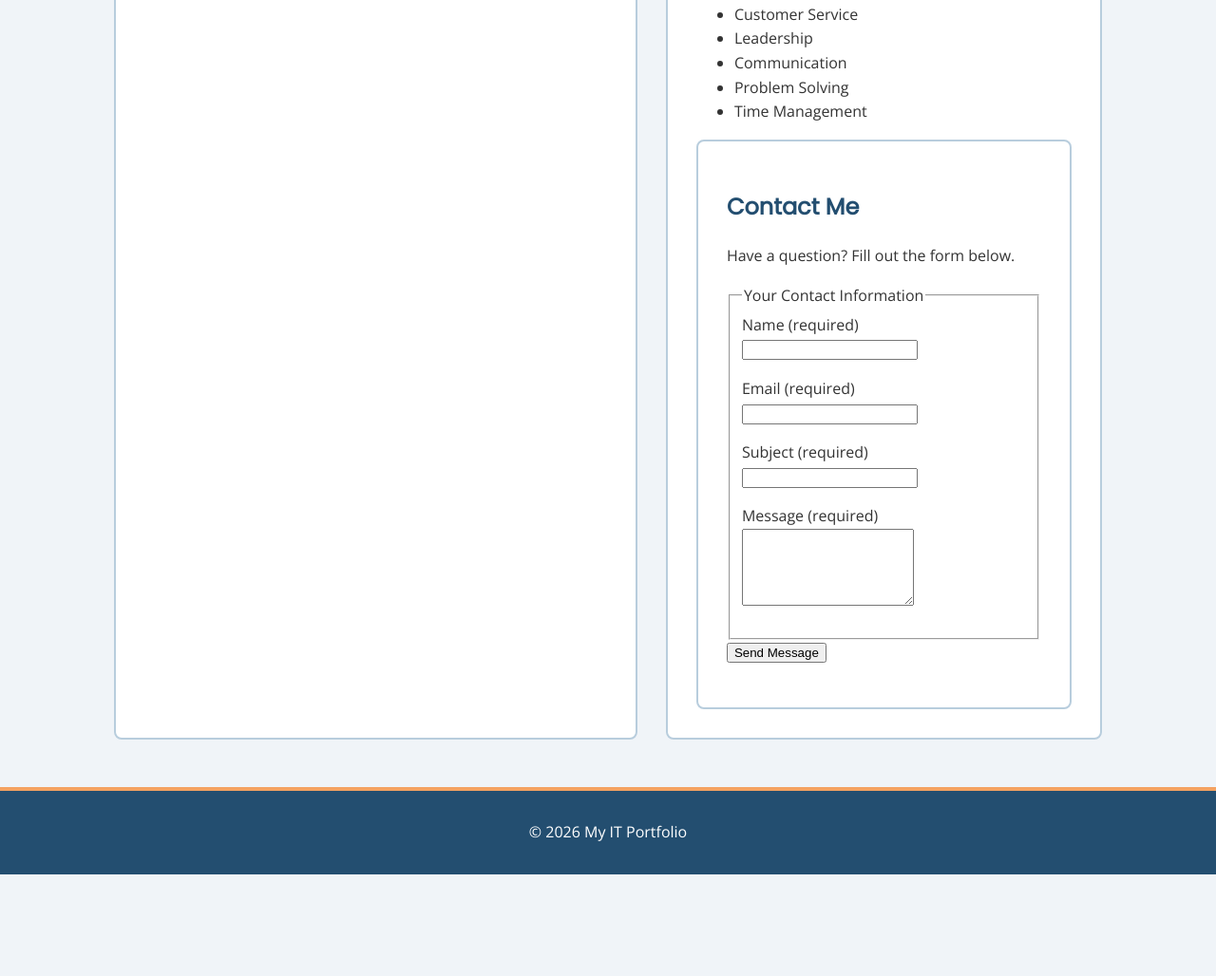
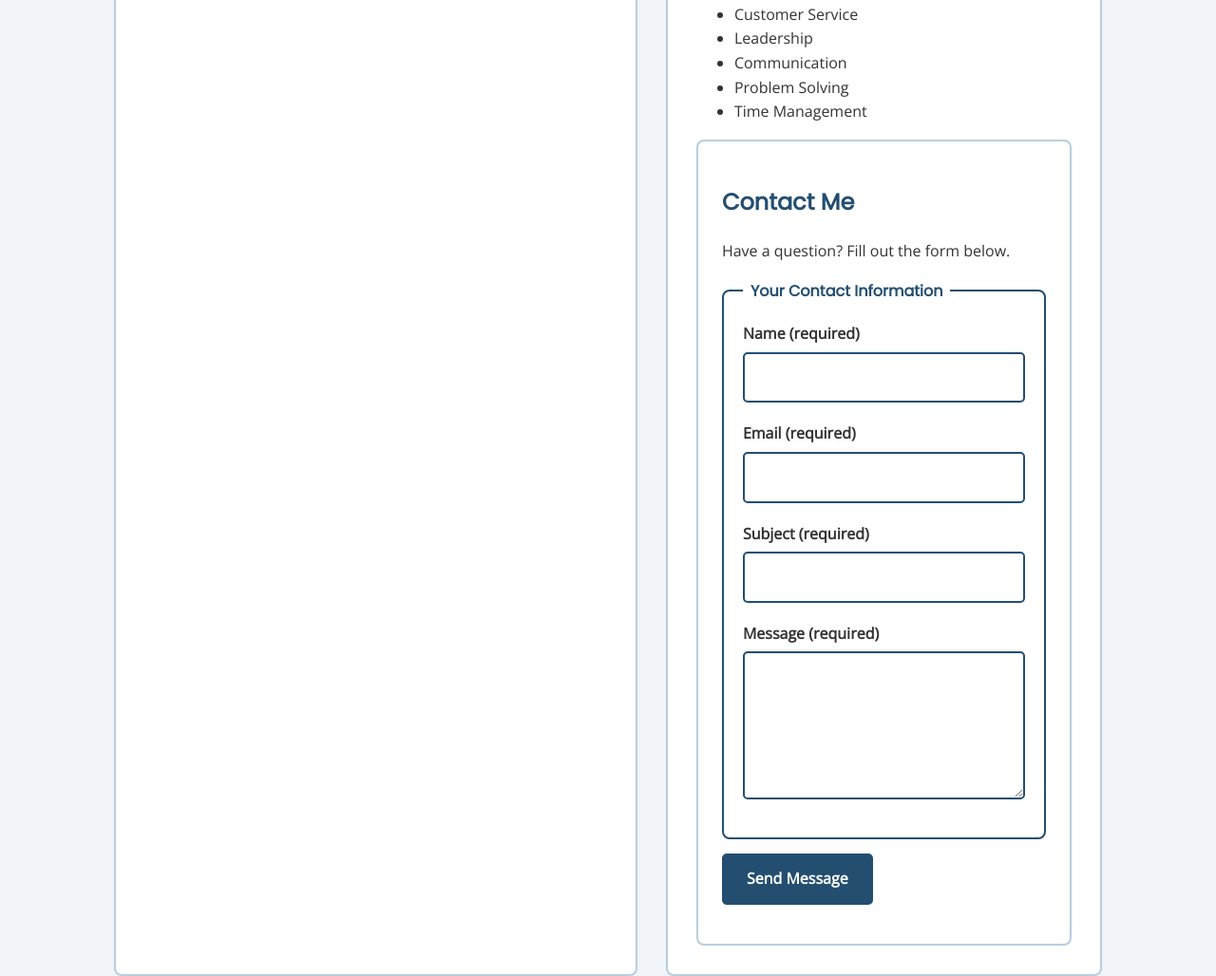
Before and after one commit to scamp2-ops/my-portfolio, a plain HTML site: page about.html in a window 1280 px wide. Shown: the part 654-1682 px from the top of the page at 95% size. Before the commit the page ends 1575 px from the top, so only its background shows below. Drawn offline with nearby package versions, Linux system fonts and the light colour scheme.

Commit message:
Add accessible styling for contact form

```diff
--- a/style.css
+++ b/style.css
@@ -163,3 +163,119 @@ select:focus-visible {
     outline: 3px solid #234e70;
     outline-offset: 3px;
 }
+
+/* Accessible Contact Form Styling */
+
+#contact {
+    background-color: #ffffff;
+    border: 2px solid #b8cddd;
+    border-radius: 8px;
+    padding: 25px;
+}
+
+#contact h2 {
+    color: #234e70;
+}
+
+/* Group the form fields */
+fieldset {
+    border: 2px solid #234e70;
+    border-radius: 8px;
+    padding: 20px;
+    margin: 15px 0;
+    min-width: 0;
+}
+
+legend {
+    color: #234e70;
+    font-family: 'Poppins', sans-serif;
+    font-weight: bold;
+    padding: 0 8px;
+}
+
+/* Space out each field */
+.form-group {
+    margin-bottom: 20px;
+}
+
+/* Labels above inputs */
+.form-group label {
+    display: block;
+    font-weight: bold;
+    color: #333333;
+    margin-bottom: 6px;
+}
+
+/* Input boxes */
+.form-group input,
+.form-group textarea {
+    display: block;
+    width: 100%;
+    padding: 12px;
+    border: 2px solid #234e70;
+    border-radius: 5px;
+    background-color: #ffffff;
+    color: #333333;
+    font: inherit;
+}
+
+/* Visible keyboard focus */
+.form-group input:focus-visible,
+.form-group textarea:focus-visible {
+    outline: 3px solid #234e70;
+    outline-offset: 3px;
+}
+
+/* Invalid form fields */
+.form-group input[aria-invalid="true"],
+.form-group textarea[aria-invalid="true"] {
+    border: 3px solid #b00020;
+}
+
+/* Error messages */
+.error-message {
+    color: #b00020;
+    font-weight: bold;
+    margin-top: 5px;
+    margin-bottom: 0;
+}
+
+/* Submit button */
+#contact button {
+    background-color: #234e70;
+    color: #ffffff;
+    padding: 12px 24px;
+    border: 2px solid #234e70;
+    border-radius: 5px;
+    font: inherit;
+    font-weight: bold;
+    cursor: pointer;
+}
+
+#contact button:hover {
+    background-color: #17364e;
+}
+
+/* Keyboard focus on submit button */
+#contact button:focus-visible {
+    outline: 3px solid #234e70;
+    outline-offset: 4px;
+}
+
+/* Form status message */
+#form-status {
+    color: #333333;
+    font-weight: bold;
+    margin-top: 15px;
+}
+
+/* Keep the form readable on small screens */
+@media screen and (max-width: 599px) {
+    #contact {
+        padding: 15px;
+    }
+
+    fieldset {
+        padding: 12px;
+    }
+}
```
